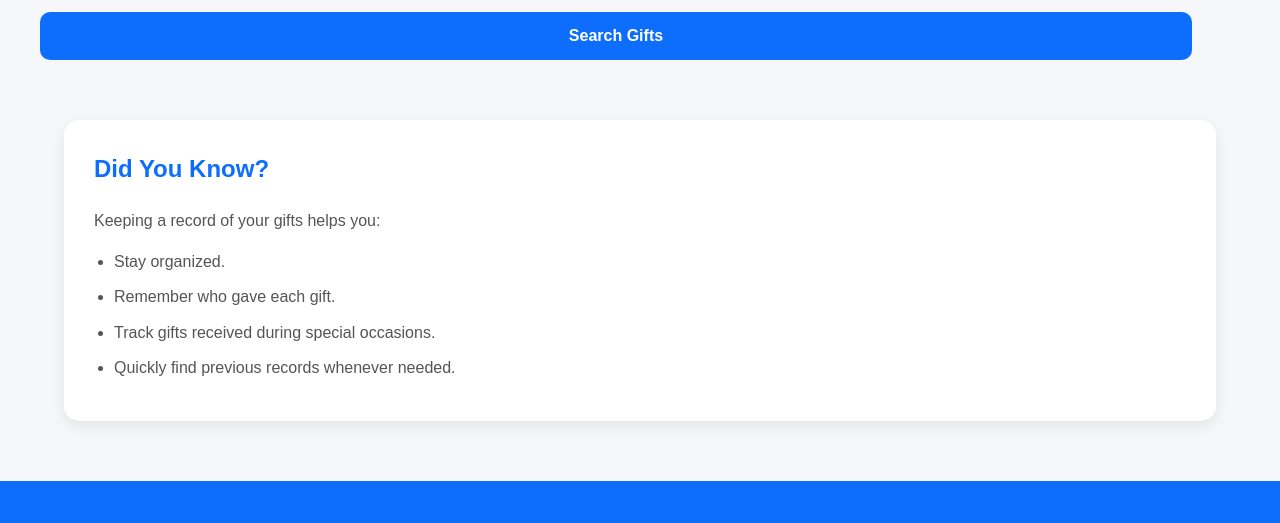
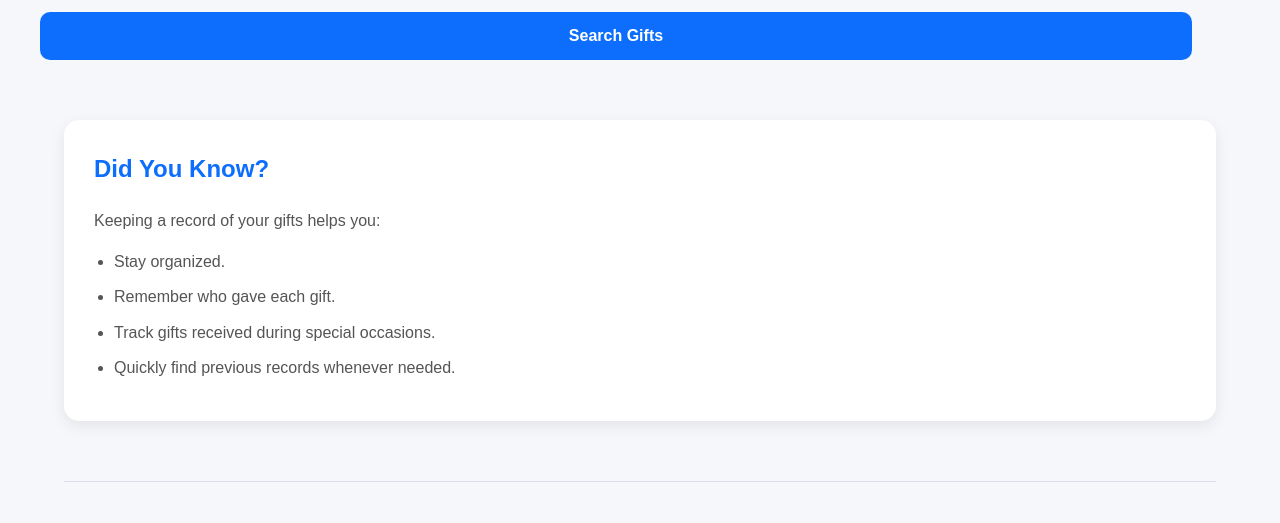
Before and after one commit to loveth-mary/Gift-Manager, a plain HTML site: page index.html in a window 1280 px wide. Shown: the part 1863-2386 px from the top of the page. Drawn offline with Linux system fonts and the light colour scheme.

Commit message:
Made changes

```diff
--- a/index.html
+++ b/index.html
@@ -108,7 +108,7 @@
         </ul>
     </section> -->
 
-    <!-- <div class="footer-divider"></div> -->
+    <div class="footer-divider"></div>
 
     <footer class="footer"></footer>
 
```
